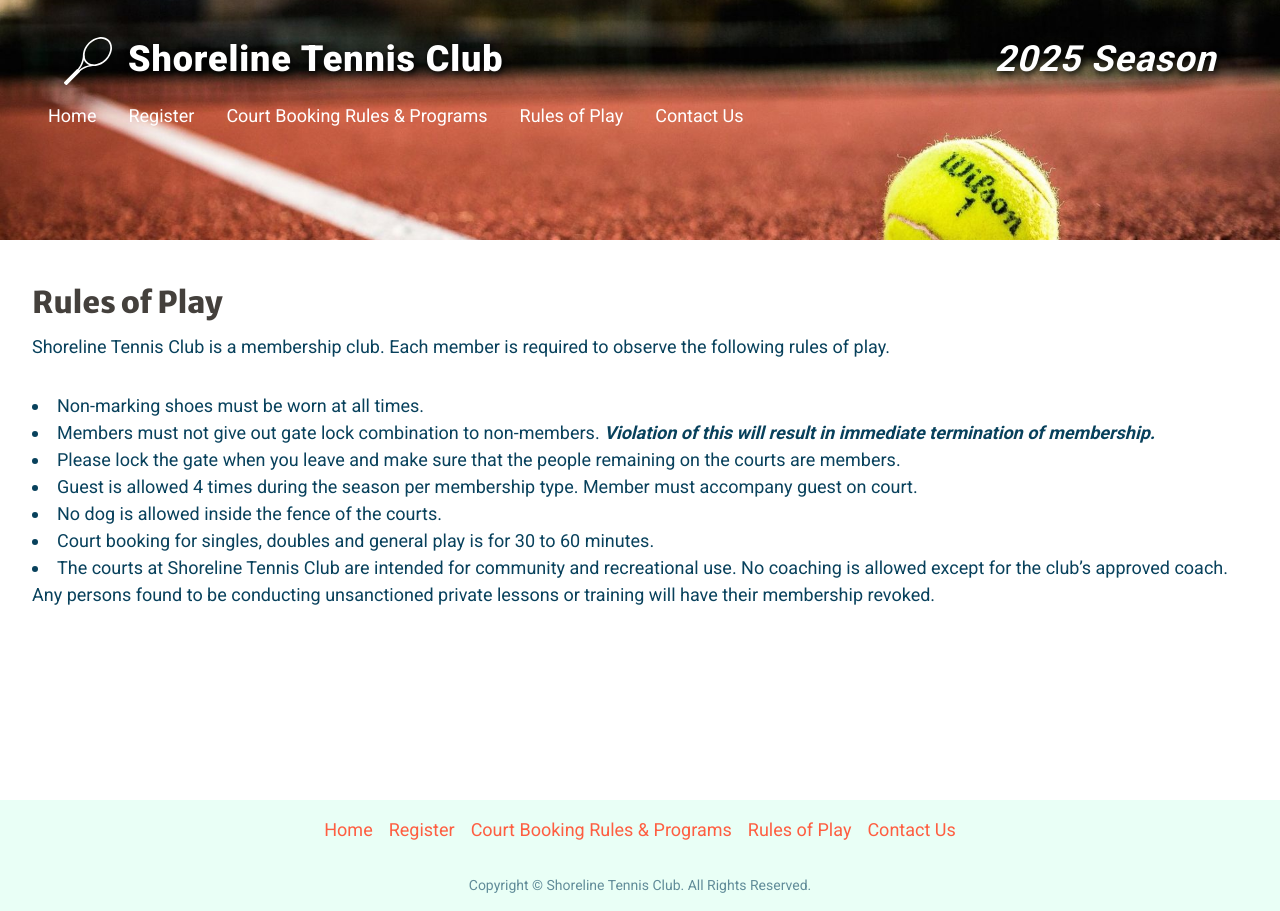
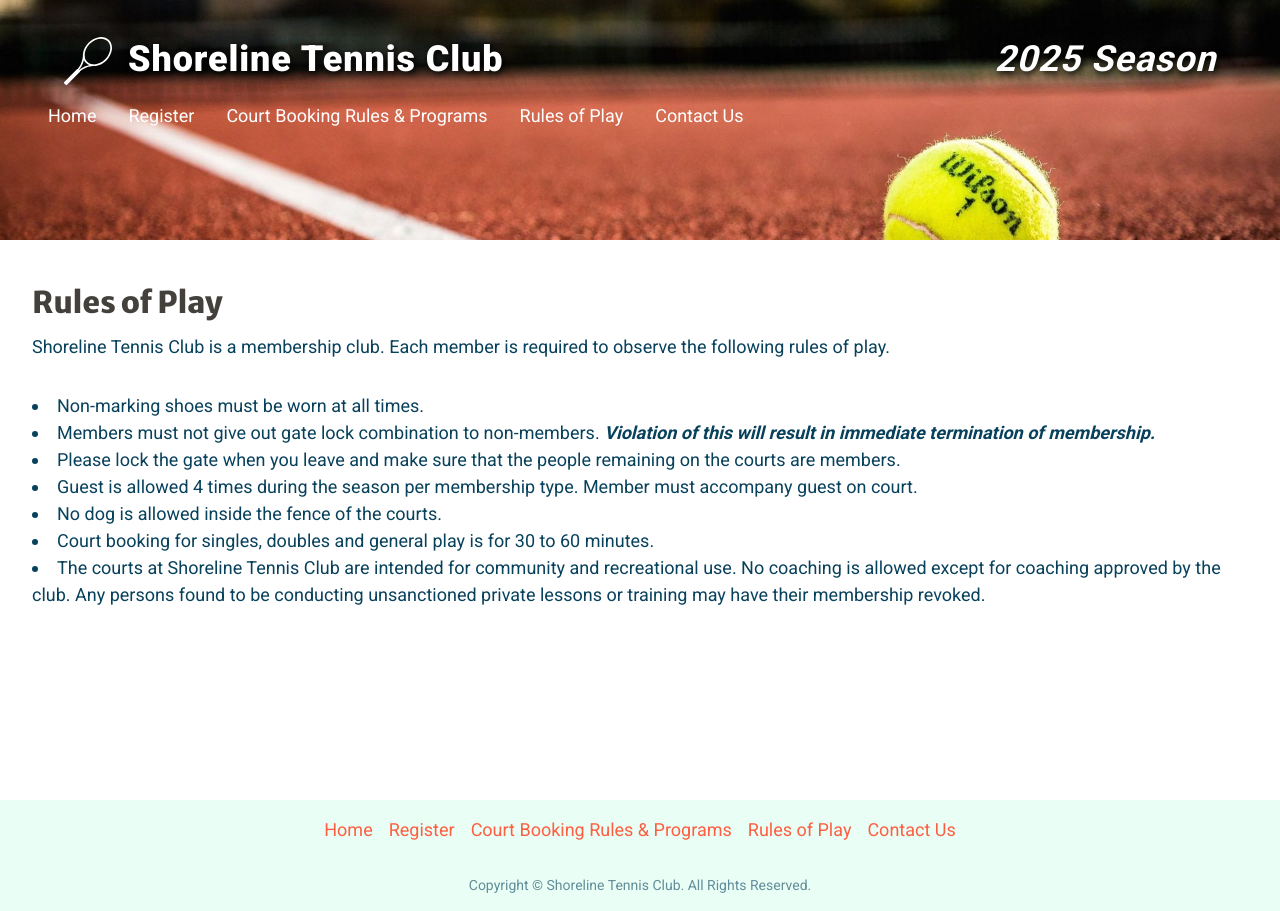
Before and after one commit to jpaas/www.shorelinetennisclub.com, a Next.js app: page /rules_of_play in a window 1280 px wide. Built offline with nearby package versions, Linux system fonts and the light colour scheme.

Commit message:
Update page.tsx
Updated last rule

```diff
--- a/src/app/rules_of_play/page.tsx
+++ b/src/app/rules_of_play/page.tsx
@@ -42,8 +42,8 @@ export default function Home() {
             <li>Court booking for singles, doubles and general play is for 30 to 60 minutes.</li>
             <li>
               The courts at Shoreline Tennis Club are intended for community and recreational use. No coaching is
-              allowed except for the club’s approved coach. Any persons found to be conducting unsanctioned private
-              lessons or training will have their membership revoked.
+              allowed except for coaching approved by the club. Any persons found to be conducting unsanctioned private
+              lessons or training may have their membership revoked.
             </li>
           </ol>
         </section>
```
